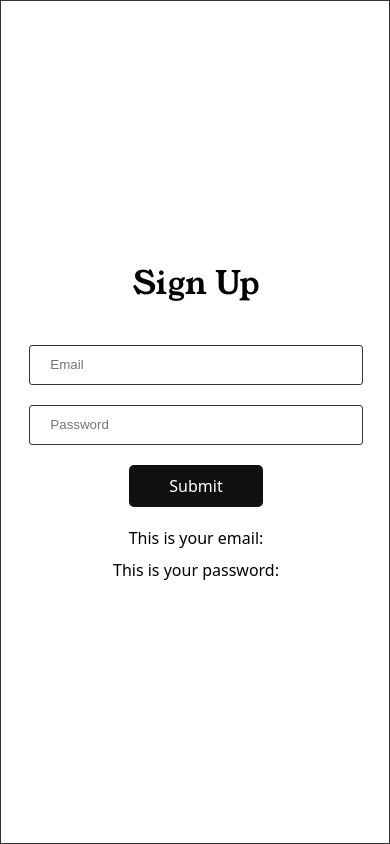
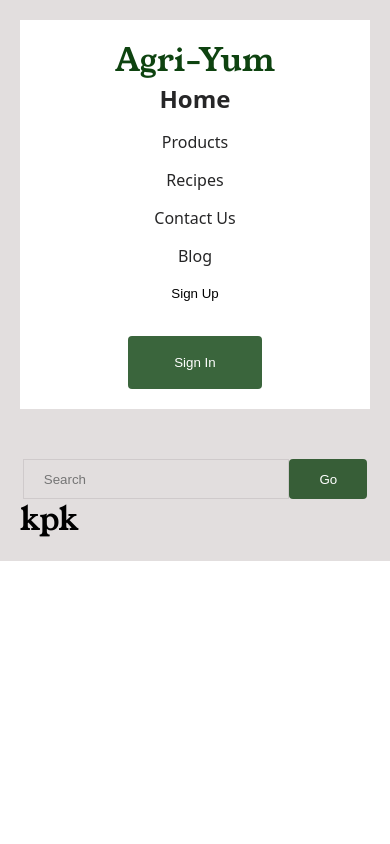
Before and after one commit to Legionite-Scripts/Farm25-Hackathon, a Nuxt app: page / in a window 390 px wide. Built offline with nearby package versions, Linux system fonts and the light colour scheme.

Commit message:
initial commit

```diff
--- a/assets/css/main.css
+++ b/assets/css/main.css
@@ -160,7 +160,16 @@
   display: grid;
   justify-content: start;
 }
-
+input {
+  padding-left: 20px;
+}
+button {
+  cursor: pointer;
+  transition: all 0.3s ease;
+}
+button:hover {
+  transform: scale(1.05);
+}
 /* FONTS */
 
 h1,
@@ -194,7 +203,7 @@ li {
   font-size: 16px;
   font-family: system-ui, -apple-system, BlinkMacSystemFont, "Segoe UI", Roboto,
     Oxygen, Ubuntu, Cantarell, "Open Sans", "Helvetica Neue", sans-serif;
-    font-weight: 300;
+  font-weight: 300;
 }
 a {
   text-decoration: underline;
--- /dev/null
+++ b/components/Navbar.vue
@@ -0,0 +1,74 @@
+<template>
+  <nav class="p-2 center">
+    <h1>Agri-Yum</h1>
+
+    <div class="links center">
+      <a href="#" class="active">Home</a>
+      <a href="#">Products</a>
+      <a href="#">Recipes</a>
+      <a href="#">Contact Us</a>
+      <a href="#">Blog</a>
+    </div>
+
+    <div class="buttons">
+      <button>Sign Up</button>
+      <button>Sign In</button>
+    </div>
+  </nav>
+</template>
+
+<script></script>
+
+<style scoped>
+nav {
+  background-color: white;
+  display: flex;
+  flex-direction: row;
+  justify-content: space-between;
+}
+nav > h1{
+    color: #0e4310;
+}
+.links {
+  display: flex;
+  flex-direction: row;
+  gap: 5em;
+}
+.links a {
+  text-decoration: none;
+  color: #262627;
+  cursor: pointer;
+}
+.links a.active {
+  font-size: 1.5em;
+  font-weight: 700;
+}
+.buttons {
+  display: flex;
+  flex-direction: row;
+  gap: 1em;
+}
+.buttons button {
+  height: 4em;
+  width: 10em;
+  border: none;
+}
+.buttons button:first-child {
+  background-color: transparent;
+}
+.buttons button:last-child {
+  background-color: #3a653c;
+  color: white;
+  border-radius: 4px;
+}
+
+@media (max-width: 1000px) {
+  nav {
+    flex-direction: column;
+  }
+  .links,.buttons{
+    flex-direction: column;
+    gap: 1em;
+  }
+}
+</style>
--- /dev/null
+++ b/pages/Home.vue
@@ -0,0 +1,48 @@
+<template>
+  <section class="wrapper pr-5 pl-5 p-2">
+    <Navbar class="mb-5" />
+    <div class="search">
+      <input type="search" placeholder="Search" />
+      <button class="pr-3 pl-3">Go</button>
+    </div>
+
+    <h1>kpk</h1>
+  </section>
+</template>
+
+<script></script>
+
+<style scoped>
+.wrapper {
+  background-color: #e2dede;
+  display: flex;
+  flex-direction: column;
+  /* height: 100vh; */
+  width: 100vw;
+}
+.search {
+  display: flex;
+  flex-direction: row;
+  margin: auto !important;
+}
+.search > input{
+    height: 3em;
+    background-color: transparent;
+    border: 1px solid #cfcacb;
+    width: 20em;
+}
+.search > button{
+    height: 3em;
+    background-color: #375e37;
+    color: #ffffff;
+    border: none;
+    border-radius:4px ;
+}
+
+/* Screens lower than 1000px */
+@media (max-width: 1000px) {
+  .wrapper {
+    padding: 20px;
+  }
+}
+</style>
--- a/pages/home/home.vue
+++ /dev/null
@@ -1,12 +0,0 @@
-<template>
-    <div>
-        <h1>Welcome To PiniaUniversal</h1>
-    </div>
-</template>
-
-<script></script>
-
-<style scoped>
-
-
-</style>
--- a/pages/home/index.vue
+++ /dev/null
@@ -1,15 +0,0 @@
-<template>
-  <div>
-    <home/>
-  </div>
-</template>
-
-<script>
-import home from "./home"
-
-export default {
-  components: {
-    home
-  },
-};
-</script>
--- a/pages/index.vue
+++ b/pages/index.vue
@@ -1,18 +1,15 @@
 <template>
   <div>
-    <register />
-    <!-- <login /> -->
+    <Home/>
   </div>
 </template>
 
 <script>
-import register from "./register";
-import login from "./login";
+import Home from "./Home.vue";
 
 export default {
   components: {
-    register,
-    login,
+    Home
   },
 };
 </script>
--- a/pages/login/index.vue
+++ /dev/null
@@ -1,16 +0,0 @@
-<template>
-  <div>
-    <!-- <register/> -->
-    <login/>
-  </div>
-</template>
-
-<script>
-import login from "./login.vue"
-
-export default {
-  components: {
-    login
-  },
-};
-</script>
--- a/pages/login/login.vue
+++ /dev/null
@@ -1,105 +0,0 @@
-<template>
-  <div class="center">
-    <form class="p-5 center" @submit.prevent="handleSignUp">
-      <h1 class="mb-4">Login</h1>
-      <input
-        type="email"
-        placeholder="Email"
-        class="mb-2 pl-2"
-        ref="emailInput"
-        required
-      />
-      <input
-        type="password"
-        placeholder="Password"
-        class="mb-2 pl-2"
-        ref="passwordInput"
-        required
-      />
-      <button class="pr-4 pl-4 pt-1 pb-1 mb-2" @click="handleLogin">
-        Login
-      </button>
-      <p>{{ store.email }}</p>
-      <p>{{ store.password }}</p>
-    </form>
-  </div>
-</template>
-<script setup>
-import { ref } from "vue";
-import { useRouter } from "vue-router";
-import { useDetailStore } from "@/stores/userStore";
-const store = useDetailStore();
-
-const emailInput = ref(null);
-const passwordInput = ref(null);
-
-const handleLogin = () => {
-  const trimmedEmail = emailInput.value.value.trim();
-  const trimmedPassword = passwordInput.value.value.trim();
-
-  //Email Validation
-  if (trimmedEmail === store.email) {
-    alert("Email Matches"); // More informative message
-    console.log("store.email:", store.email);
-    console.log("trimmedEmail:", trimmedEmail);
-  } else {
-    // Implement login logic here (e.g., API call, authentication)
-    alert("Email doesn't match");
-
-    console.log("store.email:", store.email);
-    console.log("trimmedEmail:", trimmedEmail);
-  }
-  //Password Validation
-  if (trimmedPassword === store.password) {
-    alert("Password Matches"); // More informative message
-    console.log("store.password:", store.password);
-    console.log("trimmedPassword:", trimmedPassword);
-  } else {
-    // Implement login logic here (e.g., API call, authentication)
-    alert("Password doesn't match");
-
-    console.log("store.password:", store.password);
-    console.log("trimmedPassword:", trimmedPassword);
-  }
-  router.push("/home");
-
-};
-</script>
-
-<style scoped>
-* {
-  overflow: none !important;
-}
-div {
-  height: 100vh;
-}
-form {
-  border: 1px dotted #333;
-  display: flex;
-  flex-direction: column;
-}
-input {
-  border-radius: 3px;
-  border: 1px solid #333;
-  width: 25em;
-  height: 3em;
-}
-button {
-  background-color: #101010;
-  color: #ffffff;
-  border: none;
-  border-radius: 5px;
-  cursor: pointer;
-  transition: all 0.3s ease;
-}
-button:hover {
-  transform: scale(1.05);
-}
-
-@media (max-width: 1000px) {
-  form {
-    width: 100vw;
-    border: none;
-  }
-}
-</style>
--- a/pages/register/index.vue
+++ /dev/null
@@ -1,16 +0,0 @@
-<template>
-  <div>
-    <register/>
-    <!-- <login/> -->
-  </div>
-</template>
-
-<script>
-import register from "./register.vue";
-
-export default {
-  components: {
-    register,
-  },
-};
-</script>
--- a/pages/register/register.vue
+++ /dev/null
@@ -1,88 +0,0 @@
-<template>
-  <div class="center">
-    <form class="p-3 center" @submit.prevent="handleSignUp">
-      <h1 class="mb-4">Sign Up</h1>
-      <input
-        type="email"
-        placeholder="Email"
-        class="mb-2 pl-2"
-        v-model="email"
-        required
-      />
-      <input
-        type="password"
-        placeholder="Password"
-        class="mb-2 pl-2"
-        v-model="password"
-        required
-      />
-      <a class="pr-4 pl-4 pt-1 pb-1 mb-2" @click="handleSignUp"> Submit </a>
-
-      <p class="mb-1">This is your email: {{ store.email }}</p>
-      <p>This is your password: {{ store.password }}</p>
-    </form>
-  </div>
-</template>
-
-<script setup>
-import { useDetailStore } from "@/stores/userStore";
-import { useRouter } from "vue-router";
-const store = useDetailStore();
-const router = useRouter();
-
-const email = ref("");
-const password = ref("");
-
-// Signup Logic with Error Handling (Simplified)
-const handleSignUp = async () => {
-  try {
-    await store.setEmail(email.value);
-    await store.setPassword(password.value);
-
-    console.log("Signup successful:", store.email, store.password);
-  } catch (error) {
-    console.error("Signup failed:", error);
-  }
-  router.push("/login");
-};
-</script>
-
-<style scoped>
-* {
-  overflow: none !important;
-}
-div {
-  border: 1px solid #333;
-  height: 100vh;
-}
-form {
-  border: 1px dotted #333;
-  display: flex;
-  flex-direction: column;
-}
-input {
-  border-radius: 3px;
-  border: 1px solid #333;
-  width: 25em;
-  height: 3em;
-}
-a {
-  background-color: #101010;
-  color: #ffffff;
-  border: none;
-  border-radius: 5px;
-  cursor: pointer;
-  transition: all 0.3s ease;
-  text-decoration: none;
-}
-a:hover {
-  transform: scale(1.05);
-}
-
-@media (max-width: 1000px) {
-  form {
-    width: 100vw;
-    border: none;
-  }
-}
-</style>
```
